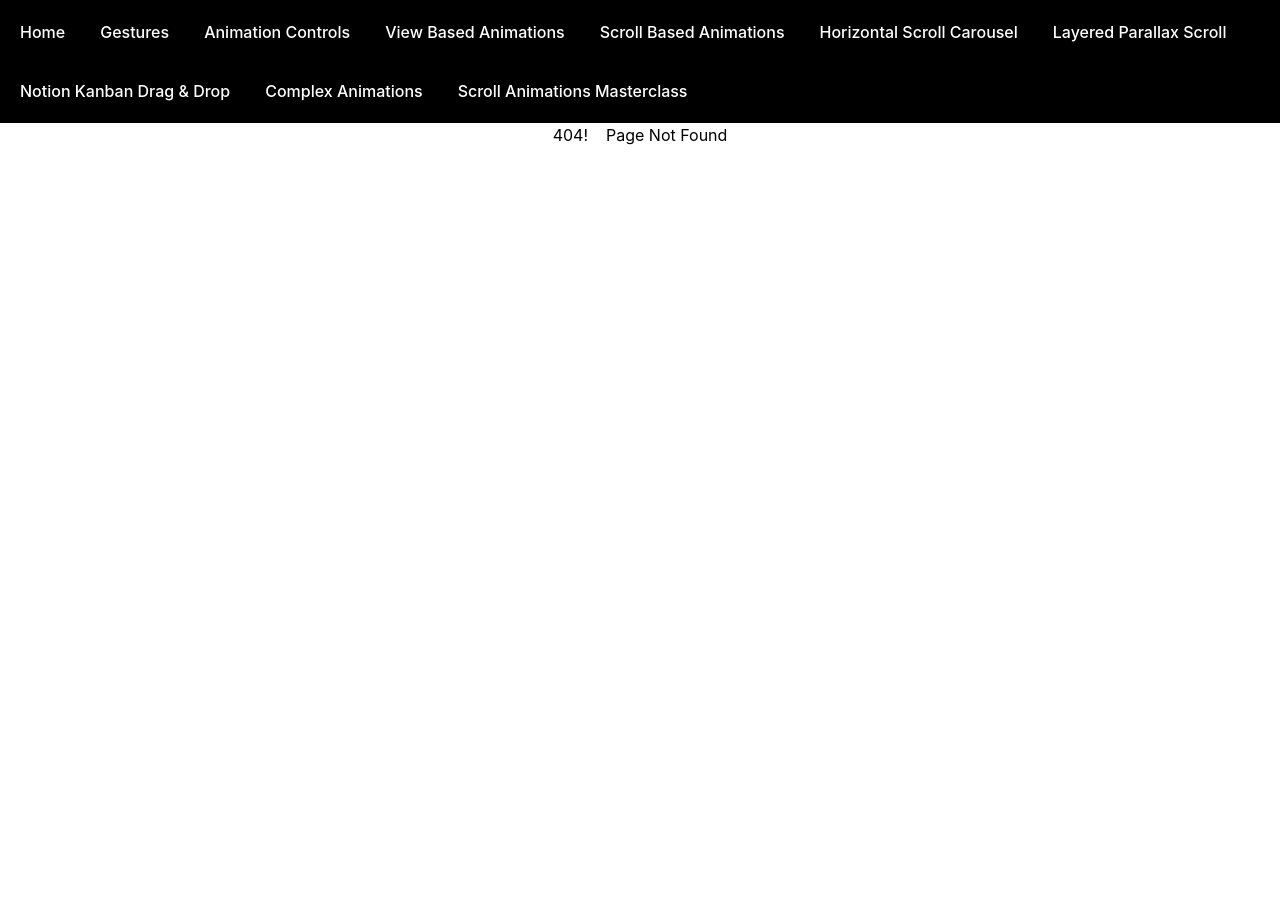
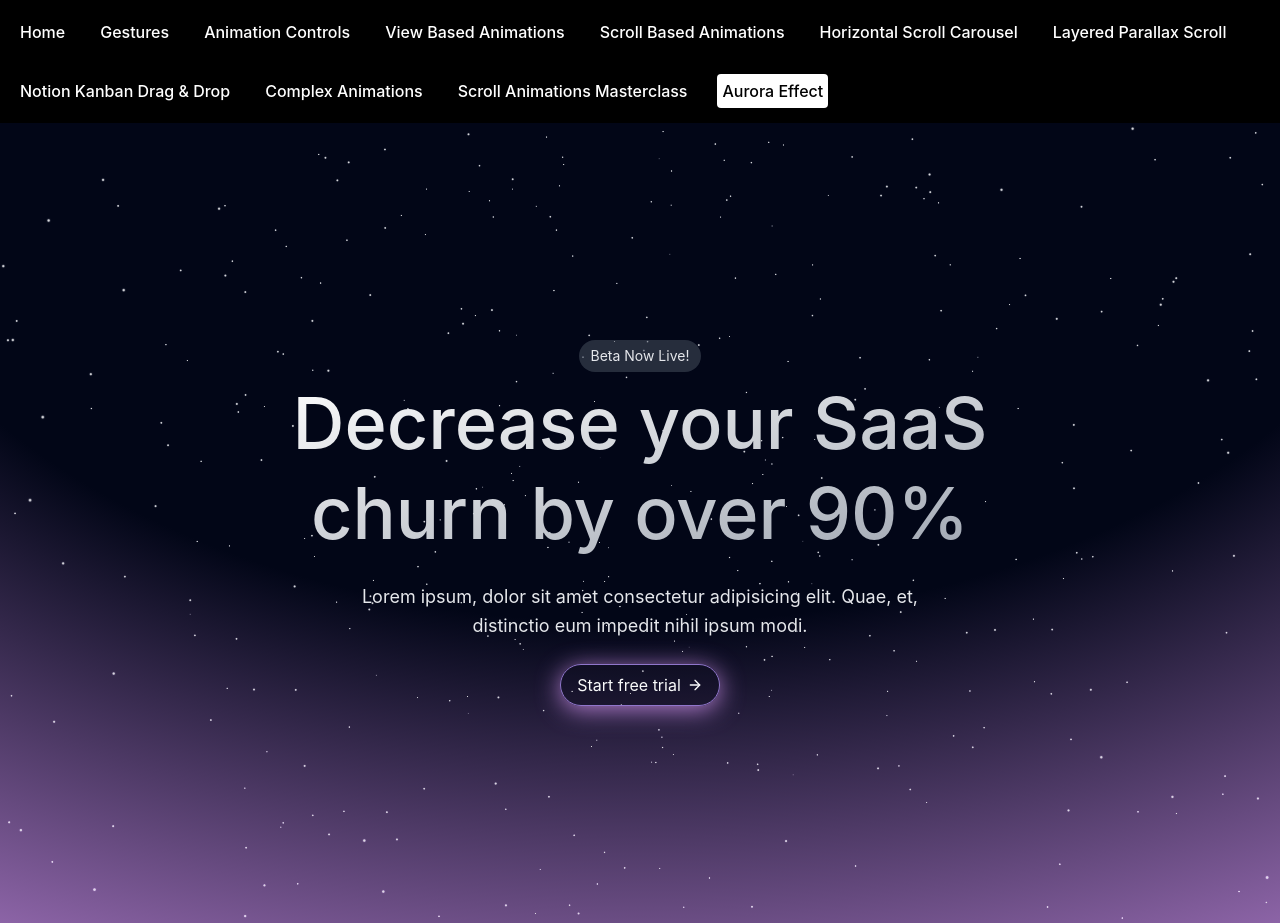
Before and after one commit to Shahrukh-elRed/framer-motion-demo, a React (Create React App) app: page /aurora-effect in a window 1280 px wide. Before the commit the page ends 800 px from the top, so only its background shows below. Built offline with nearby package versions, Linux system fonts and the light colour scheme.

Commit message:
completed aurora effect

```diff
--- a/package.json
+++ b/package.json
@@ -3,6 +3,8 @@
   "version": "0.1.0",
   "private": true,
   "dependencies": {
+    "@react-three/drei": "^9.106.0",
+    "@react-three/fiber": "^8.16.8",
     "@testing-library/jest-dom": "^5.17.0",
     "@testing-library/react": "^13.4.0",
     "@testing-library/user-event": "^13.5.0",
@@ -13,6 +15,7 @@
     "react-router-dom": "^6.23.1",
     "react-scripts": "5.0.1",
     "tailwindcss": "^3.4.4",
+    "three": "^0.165.0",
     "web-vitals": "^2.1.4"
   },
   "scripts": {
--- a/src/Routing.jsx
+++ b/src/Routing.jsx
@@ -10,6 +10,7 @@ import HorizontalScrollCarouselPage from './components/HorizontalScrollCarouselP
 import LayeredParallaxScroll from "./components/LayeredParallaxScroll/LayeredParallaxScroll";
 import NotionKanbanDragDrop from './components/NotionKanbanDragDrop/NotionKanbanDragDrop';
 import ComplexAnimations from './components/ComplexAnimations/ComplexAnimations';
+import AuroraEffect from './components/AuroraEffect/AuroraEffect';
 
 const Routing = () => {
     return (
@@ -26,6 +27,7 @@ const Routing = () => {
                 <Route path="advanced-sortable-drag-and-drop" element={<NotionKanbanDragDrop />} />
                 <Route path="complex-animations-with-framer-motion" element={<ComplexAnimations />} />
                 <Route path="scroll-animations-masterclass" element={<ScrollAnimations />} />
+                <Route path="aurora-effect" element={<AuroraEffect />} />
                 <Route path="*" element={<Error404Page />} />
             </Route>
             </Routes>
--- /dev/null
+++ b/src/components/AuroraEffect/AuroraEffect.jsx
@@ -0,0 +1,63 @@
+import { Stars } from "@react-three/drei";
+import { Canvas } from "@react-three/fiber";
+import { animate, motion, useMotionTemplate, useMotionValue } from "framer-motion"
+import { useEffect } from "react";
+import { FiArrowRight } from "react-icons/fi";
+
+const AuroraEffect = () => {
+    const COLORS_TOP = ["#13FFAA", "#1E67C6", "#CE84CF", "#DD335C"];
+
+    const color = useMotionValue(COLORS_TOP[0]);
+
+    useEffect(() => {
+    animate(color, COLORS_TOP, {
+        ease: "easeInOut",
+        duration: 10,
+        repeat: Infinity,
+        repeatType: "mirror",
+    });
+    }, []); // eslint-disable-line
+
+    const backgroundImage = useMotionTemplate`radial-gradient(125% 125% at 50% 0%, #020617 50%, ${color})`;
+    const border = useMotionTemplate`1px solid ${color}`;
+    const boxShadow = useMotionTemplate`0px 4px 24px ${color}`;
+
+    return (
+        <motion.section
+            style={{
+            backgroundImage,
+            }}
+            className="relative grid min-h-screen place-content-center overflow-hidden bg-gray-950 px-4 py-24 text-gray-200"
+        >
+            <div className="relative z-10 flex flex-col items-center">
+            <span className="mb-1.5 inline-block rounded-full bg-gray-600/50 px-3 py-1.5 text-sm">
+                Beta Now Live!
+            </span>
+            <h1 className="max-w-3xl bg-gradient-to-br from-white to-gray-400 bg-clip-text text-center text-3xl font-medium leading-tight text-transparent sm:text-5xl sm:leading-tight md:text-7xl md:leading-tight">
+                Decrease your SaaS churn by over 90%
+            </h1>
+            <p className="my-6 max-w-xl text-center text-base leading-relaxed md:text-lg md:leading-relaxed">
+                Lorem ipsum, dolor sit amet consectetur adipisicing elit. Quae, et,
+                distinctio eum impedit nihil ipsum modi.
+            </p>
+            <motion.button
+                style={{ border, boxShadow }}
+                whileHover={{ scale: 1.015 }}
+                whileTap={{ scale: 0.985 }}
+                className="group relative flex w-fit items-center gap-1.5 rounded-full bg-gray-950/10 px-4 py-2 text-gray-50 transition-colors hover:bg-gray-950/50"
+            >
+                Start free trial
+                <FiArrowRight className="transition-transform group-hover:-rotate-45 group-active:-rotate-12" />
+            </motion.button>
+            </div>
+
+            <div className="absolute inset-0 z-0">
+            <Canvas>
+                <Stars radius={50} count={2500} factor={4} fade speed={2} />
+            </Canvas>
+            </div>
+        </motion.section>
+    );
+};
+
+export default AuroraEffect
--- a/src/components/Layout.jsx
+++ b/src/components/Layout.jsx
@@ -37,6 +37,9 @@ const Layout = () => {
           <Link to="/scroll-animations-masterclass" className={location.pathname === "/scroll-animations-masterclass" ? "active_nav_bar_item" : "nav_bar_item"}>
             <div>Scroll Animations Masterclass</div>
           </Link>
+          <Link to="/aurora-effect" className={location.pathname === "/aurora-effect" ? "active_nav_bar_item" : "nav_bar_item"}>
+            <div>Aurora Effect</div>
+          </Link>
         </div>
       </nav>
 
```
Also changed, not shown: 1 other file (tests, documents, lock files or other folders).
